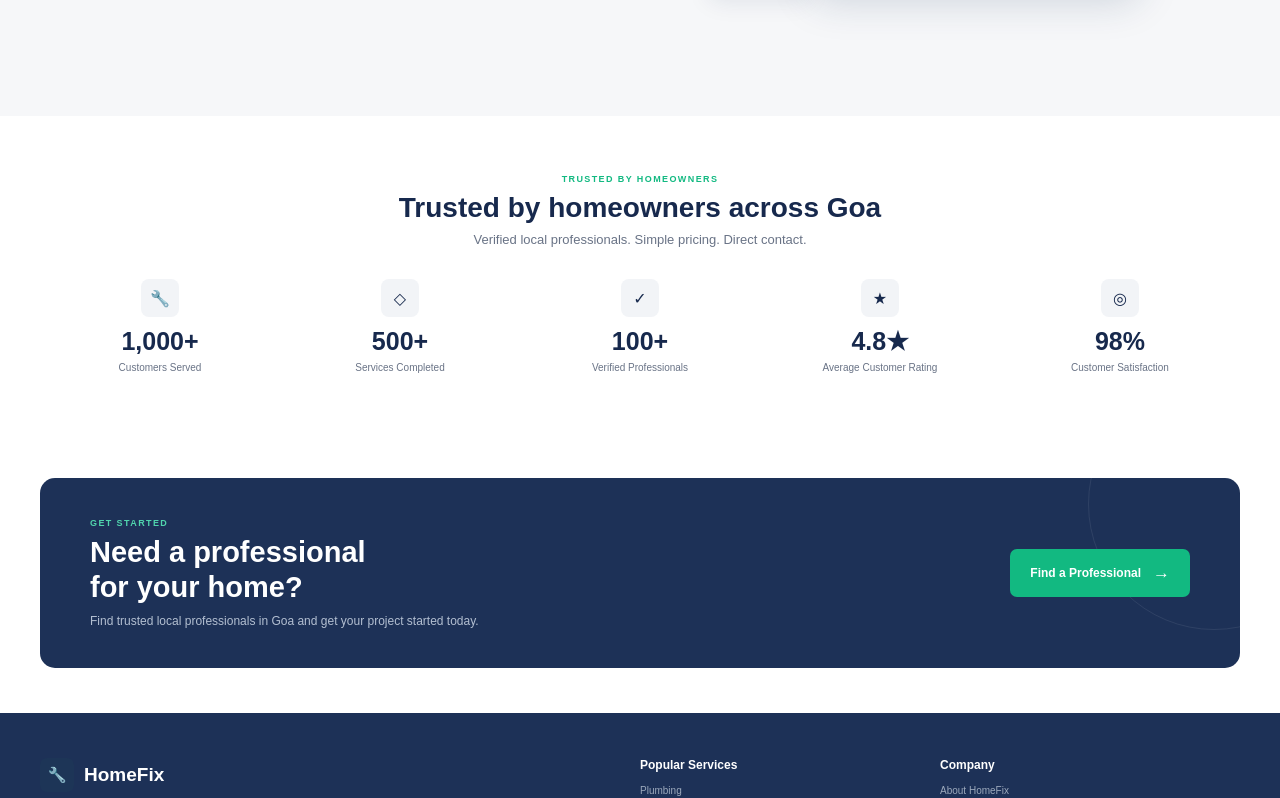
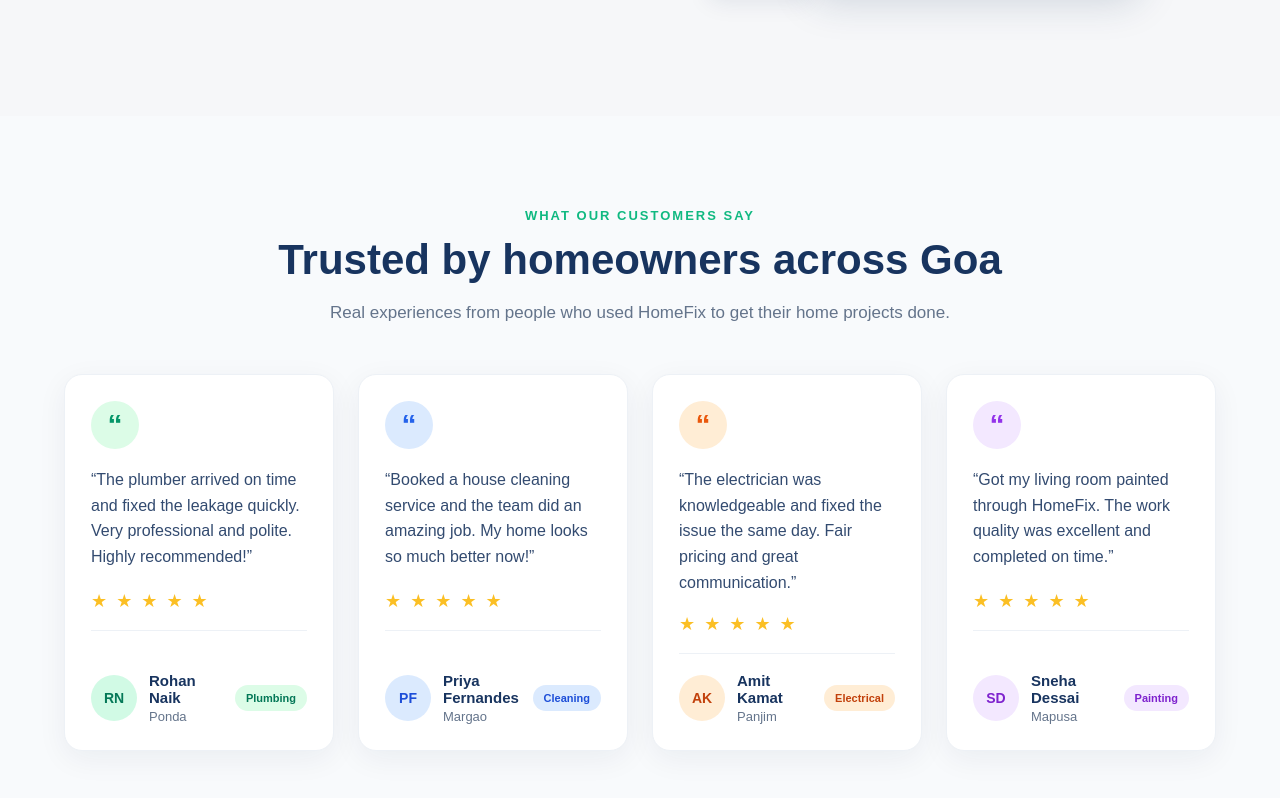
Before and after one commit to saidee-naik/Home-fix, a Next.js app: page / in a window 1280 px wide. Shown: the part 1760-2558 px from the top of the page. Built offline with nearby package versions, Linux system fonts and the light colour scheme.

Commit message:
update registration form with validations

```diff
--- /dev/null
+++ b/src/components/TrustedStats.css
@@ -0,0 +1,481 @@
+.reviews-section {
+  width: 100%;
+  background: #f8fafc;
+  padding: 90px 0 80px;
+}
+
+.reviews-container {
+  width: 90%;
+  max-width: 1380px;
+  margin: 0 auto;
+}
+
+/* =========================
+   HEADING
+========================= */
+
+.reviews-heading {
+  text-align: center;
+  margin-bottom: 48px;
+}
+
+.reviews-label {
+  display: inline-block;
+  margin-bottom: 12px;
+
+  font-size: 13px;
+  font-weight: 700;
+  letter-spacing: 2px;
+
+  color: #10b981;
+}
+
+.reviews-heading h2 {
+  margin: 0;
+
+  font-size: 42px;
+  line-height: 1.2;
+  font-weight: 700;
+
+  color: #18345f;
+}
+
+.reviews-heading p {
+  margin: 14px auto 0;
+
+  max-width: 680px;
+
+  font-size: 17px;
+  line-height: 1.6;
+
+  color: #64748b;
+}
+
+/* =========================
+   REVIEW GRID
+========================= */
+
+.reviews-grid {
+  display: grid;
+
+  grid-template-columns: repeat(4, 1fr);
+
+  gap: 24px;
+
+  margin-bottom: 42px;
+}
+
+/* =========================
+   CARD
+========================= */
+
+.review-card {
+  background: #ffffff;
+
+  border: 1px solid #edf1f6;
+
+  border-radius: 18px;
+
+  padding: 26px;
+
+  min-height: 330px;
+
+  display: flex;
+  flex-direction: column;
+
+  box-shadow:
+    0 8px 30px rgba(15, 35, 65, 0.06);
+
+  transition:
+    transform 0.25s ease,
+    box-shadow 0.25s ease;
+}
+
+.review-card:hover {
+  transform: translateY(-5px);
+
+  box-shadow:
+    0 15px 40px rgba(15, 35, 65, 0.1);
+}
+
+/* =========================
+   QUOTE
+========================= */
+
+.quote-icon {
+  width: 48px;
+  height: 48px;
+
+  border-radius: 50%;
+
+  display: flex;
+  align-items: center;
+  justify-content: center;
+
+  font-size: 30px;
+  font-weight: 700;
+
+  margin-bottom: 18px;
+}
+
+.quote-icon.green {
+  background: #dcfce7;
+  color: #059669;
+}
+
+.quote-icon.blue {
+  background: #dbeafe;
+  color: #2563eb;
+}
+
+.quote-icon.orange {
+  background: #ffedd5;
+  color: #ea580c;
+}
+
+.quote-icon.purple {
+  background: #f3e8ff;
+  color: #9333ea;
+}
+
+/* =========================
+   REVIEW TEXT
+========================= */
+
+.review-text {
+  margin: 0;
+
+  color: #334b70;
+
+  font-size: 16px;
+
+  line-height: 1.6;
+
+  min-height: 105px;
+}
+
+/* =========================
+   STARS
+========================= */
+
+.review-stars {
+  margin-top: 18px;
+
+  color: #fbbf24;
+
+  font-size: 18px;
+
+  letter-spacing: 2px;
+}
+
+/* =========================
+   DIVIDER
+========================= */
+
+.review-divider {
+  height: 1px;
+
+  background: #edf1f6;
+
+  margin: 18px 0;
+}
+
+/* =========================
+   CUSTOMER
+========================= */
+
+.review-bottom {
+  display: flex;
+
+  align-items: center;
+
+  gap: 12px;
+
+  margin-top: auto;
+}
+
+.customer-avatar {
+  width: 46px;
+  height: 46px;
+
+  border-radius: 50%;
+
+  display: flex;
+
+  align-items: center;
+  justify-content: center;
+
+  flex-shrink: 0;
+
+  font-size: 14px;
+
+  font-weight: 700;
+}
+
+.customer-avatar.green {
+  background: #d1fae5;
+  color: #047857;
+}
+
+.customer-avatar.blue {
+  background: #dbeafe;
+  color: #1d4ed8;
+}
+
+.customer-avatar.orange {
+  background: #ffedd5;
+  color: #c2410c;
+}
+
+.customer-avatar.purple {
+  background: #f3e8ff;
+  color: #7e22ce;
+}
+
+.customer-info {
+  min-width: 0;
+}
+
+.customer-info h4 {
+  margin: 0;
+
+  font-size: 15px;
+
+  font-weight: 700;
+
+  color: #18345f;
+}
+
+.customer-info span {
+  display: block;
+
+  margin-top: 3px;
+
+  font-size: 13px;
+
+  color: #64748b;
+}
+
+/* =========================
+   SERVICE BADGE
+========================= */
+
+.service-badge {
+  margin-left: auto;
+
+  padding: 7px 11px;
+
+  border-radius: 999px;
+
+  font-size: 11px;
+
+  font-weight: 600;
+
+  white-space: nowrap;
+}
+
+.service-badge.green {
+  background: #dcfce7;
+  color: #047857;
+}
+
+.service-badge.blue {
+  background: #dbeafe;
+  color: #1d4ed8;
+}
+
+.service-badge.orange {
+  background: #ffedd5;
+  color: #c2410c;
+}
+
+.service-badge.purple {
+  background: #f3e8ff;
+  color: #7e22ce;
+}
+
+/* =========================
+   CTA
+========================= */
+
+.reviews-cta {
+  position: relative;
+
+  overflow: hidden;
+
+  display: flex;
+
+  align-items: center;
+
+  justify-content: space-between;
+
+  gap: 40px;
+
+  padding: 42px 58px;
+
+  min-height: 190px;
+
+  border-radius: 20px;
+
+  background: #1d3864;
+}
+
+.reviews-cta::after {
+  content: "";
+
+  position: absolute;
+
+  width: 260px;
+  height: 260px;
+
+  border: 1px solid rgba(255, 255, 255, 0.08);
+
+  border-radius: 50%;
+
+  right: -80px;
+  top: -120px;
+}
+
+.cta-content {
+  position: relative;
+
+  z-index: 1;
+}
+
+.cta-content span {
+  display: block;
+
+  margin-bottom: 10px;
+
+  font-size: 12px;
+
+  font-weight: 700;
+
+  letter-spacing: 2px;
+
+  color: #10d6a0;
+}
+
+.cta-content h3 {
+  margin: 0;
+
+  color: white;
+
+  font-size: 32px;
+
+  line-height: 1.2;
+
+  font-weight: 700;
+}
+
+.cta-content p {
+  margin: 12px 0 0;
+
+  color: #c4d2e8;
+
+  font-size: 15px;
+}
+
+/* =========================
+   BUTTON
+========================= */
+
+.cta-button {
+  position: relative;
+
+  z-index: 2;
+
+  border: none;
+
+  border-radius: 9px;
+
+  background: #10c895;
+
+  color: white;
+
+  padding: 16px 24px;
+
+  min-width: 205px;
+
+  font-size: 14px;
+
+  font-weight: 700;
+
+  cursor: pointer;
+
+  display: flex;
+
+  align-items: center;
+
+  justify-content: center;
+
+  gap: 14px;
+
+  transition:
+    background 0.2s ease,
+    transform 0.2s ease;
+}
+
+.cta-button:hover {
+  background: #0db487;
+
+  transform: translateY(-2px);
+}
+
+.cta-button span {
+  font-size: 20px;
+
+  line-height: 1;
+}
+
+/* =========================
+   TABLET
+========================= */
+
+@media (max-width: 1100px) {
+  .reviews-grid {
+    grid-template-columns: repeat(2, 1fr);
+  }
+
+  .reviews-heading h2 {
+    font-size: 36px;
+  }
+}
+
+/* =========================
+   MOBILE
+========================= */
+
+@media (max-width: 700px) {
+  .reviews-section {
+    padding: 65px 0;
+  }
+
+  .reviews-container {
+    width: 92%;
+  }
+
+  .reviews-heading {
+    margin-bottom: 32px;
+  }
+
+  .reviews-heading h2 {
+    font-size: 30px;
+  }
+
+  .reviews-heading p {
+    font-size: 15px;
+  }
+
+  .reviews-grid {
+    grid-template-columns: 1fr;
+
+    gap: 18px;
+  }
+
+  .review-card {
+    min-height: auto;
+  }
+
+
+}
--- a/src/components/TrustedStats.tsx
+++ b/src/components/TrustedStats.tsx
@@ -1,83 +1,114 @@
-const stats = [
+"use client";
+
+import "./TrustedStats.css";
+
+const reviews = [
   {
-    icon: "🔧",
-    value: "1,000+",
-    label: "Customers Served",
+    name: "Rohan Naik",
+    location: "Ponda",
+    service: "Plumbing",
+    initials: "RN",
+    color: "green",
+    review:
+      "The plumber arrived on time and fixed the leakage quickly. Very professional and polite. Highly recommended!",
   },
   {
-    icon: "◇",
-    value: "500+",
-    label: "Services Completed",
+    name: "Priya Fernandes",
+    location: "Margao",
+    service: "Cleaning",
+    initials: "PF",
+    color: "blue",
+    review:
+      "Booked a house cleaning service and the team did an amazing job. My home looks so much better now!",
   },
   {
-    icon: "✓",
-    value: "100+",
-    label: "Verified Professionals",
+    name: "Amit Kamat",
+    location: "Panjim",
+    service: "Electrical",
+    initials: "AK",
+    color: "orange",
+    review:
+      "The electrician was knowledgeable and fixed the issue the same day. Fair pricing and great communication.",
   },
   {
-    icon: "★",
-    value: "4.8★",
-    label: "Average Customer Rating",
-  },
-  {
-    icon: "◎",
-    value: "98%",
-    label: "Customer Satisfaction",
+    name: "Sneha Dessai",
+    location: "Mapusa",
+    service: "Painting",
+    initials: "SD",
+    color: "purple",
+    review:
+      "Got my living room painted through HomeFix. The work quality was excellent and completed on time.",
   },
 ];
 
 export default function TrustedStats() {
   return (
-    <section
-      className="trusted-section"
-      id="trusted-by-homeowners"
-    >
+    <section className="reviews-section">
+      <div className="reviews-container">
 
-      <div className="container">
-
-        <div className="section-heading">
-
-          <span className="section-label">
-            TRUSTED BY HOMEOWNERS
+        {/* Section Heading */}
+        <div className="reviews-heading">
+          <span className="reviews-label">
+            WHAT OUR CUSTOMERS SAY
           </span>
 
-          <h2>
-            Trusted by homeowners across Goa
-          </h2>
+          <h2>Trusted by homeowners across Goa</h2>
 
           <p>
-            Verified local professionals. Simple pricing. Direct contact.
+            Real experiences from people who used HomeFix to get
+            their home projects done.
           </p>
-
         </div>
 
-        <div className="stats-grid">
+        {/* Customer Reviews */}
+        <div className="reviews-grid">
+          {reviews.map((review) => (
+            <div className="review-card" key={review.name}>
 
-          {stats.map((stat) => (
-            <div
-              className="stat"
-              key={stat.label}
-            >
-
-              <div className="stat-icon">
-                {stat.icon}
+              {/* Quote Icon */}
+              <div className={`quote-icon ${review.color}`}>
+                “
               </div>
 
-              <strong>
-                {stat.value}
-              </strong>
+              {/* Review */}
+              <p className="review-text">
+                “{review.review}”
+              </p>
 
-              <span>
-                {stat.label}
-              </span>
+              {/* Rating */}
+              <div className="review-stars">
+                ★ ★ ★ ★ ★
+              </div>
+
+              <div className="review-divider" />
+
+              {/* Customer Details */}
+              <div className="review-bottom">
+
+                <div
+                  className={`customer-avatar ${review.color}`}
+                >
+                  {review.initials}
+                </div>
+
+                <div className="customer-info">
+                  <h4>{review.name}</h4>
+                  <span>{review.location}</span>
+                </div>
+
+                <div
+                  className={`service-badge ${review.color}`}
+                >
+                  {review.service}
+                </div>
+
+              </div>
 
             </div>
           ))}
-
         </div>
 
       </div>
-
     </section>
   );
 }
```
Also changed, not shown: src/components/ProviderRegistration.tsx (+14 -8 lines).
